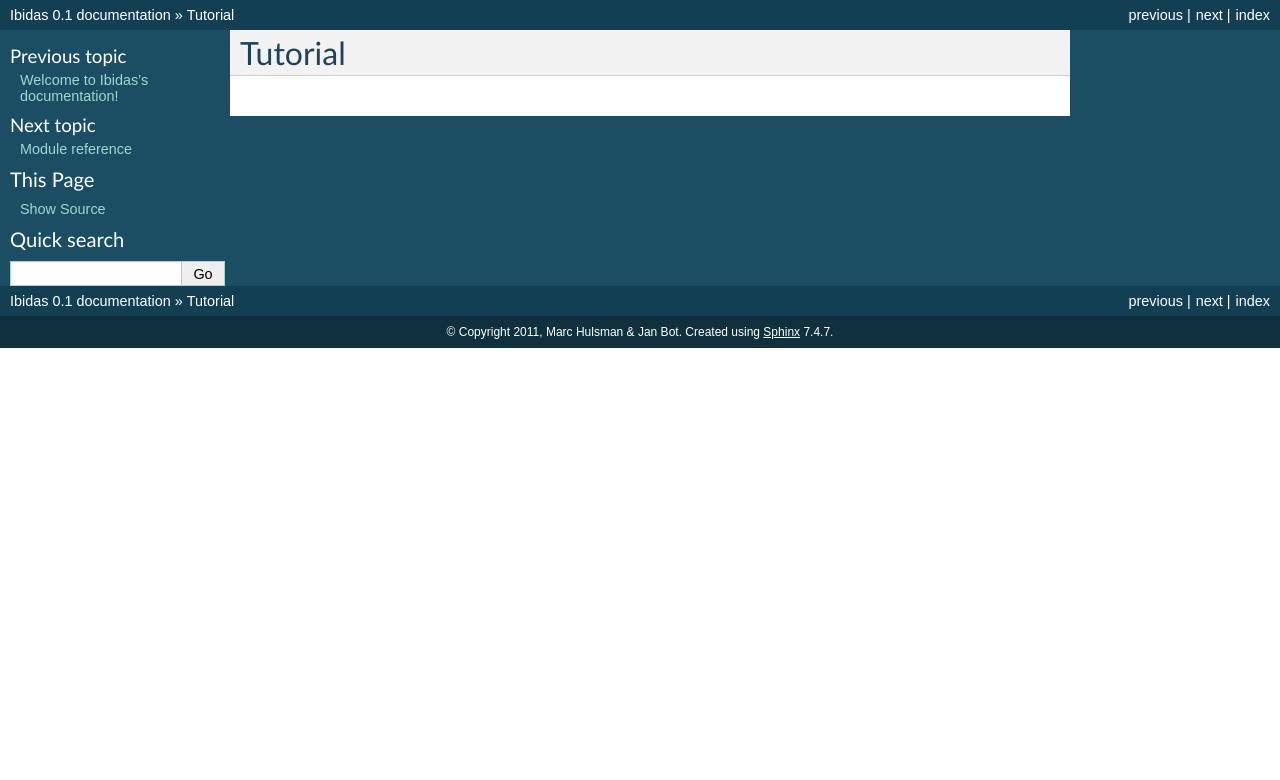
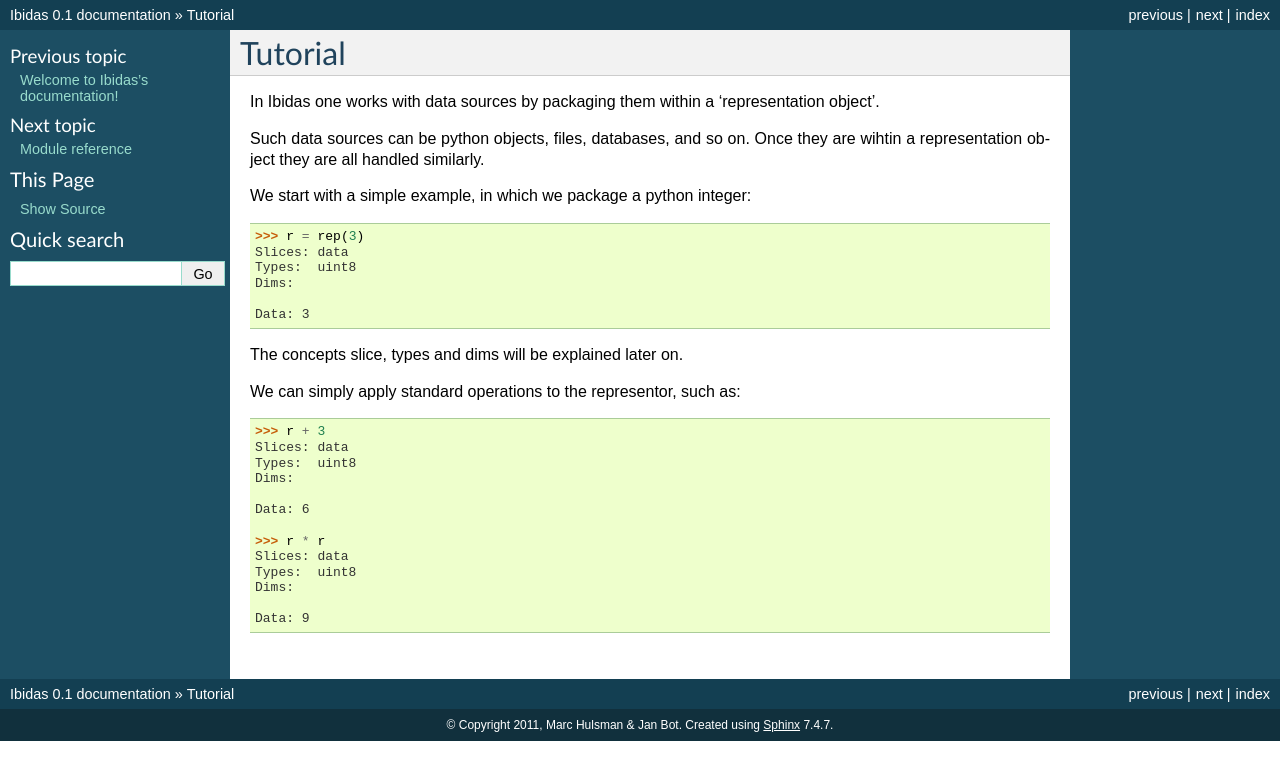
Before and after one commit to mhulsman/ibidas, a Sphinx documentation site: the page built from docs/tutorial.rst, in a window 1280 px wide. Shown: the top 780 px of the page. Built offline with Sphinx 7.4.7, drawn with Linux system fonts in a browser that asks for light colours; formulas are drawn with MathJax 3.

Commit message:
Improve result slice names. Work on documentation

```diff
--- a/docs/tutorial.rst
+++ b/docs/tutorial.rst
@@ -1,2 +1,35 @@
 Tutorial
 ========
+
+In Ibidas one works with data sources by packaging them within a 'representation object'.
+
+Such data sources can be python objects, files, databases, and so on.
+Once they are wihtin a representation object they are all handled similarly.
+
+We start with a simple example, in which we package a python integer::
+
+    >>> r = rep(3)
+    Slices: data
+    Types:  uint8
+    Dims:
+
+    Data: 3
+
+
+The concepts slice, types and dims will be explained later on.
+
+We can simply apply standard operations to the representor, such as::
+
+    >>> r + 3
+    Slices: data
+    Types:  uint8
+    Dims:
+
+    Data: 6
+
+    >>> r * r
+    Slices: data
+    Types:  uint8
+    Dims:
+
+    Data: 9
```
Also changed, not shown: 2 other files.
